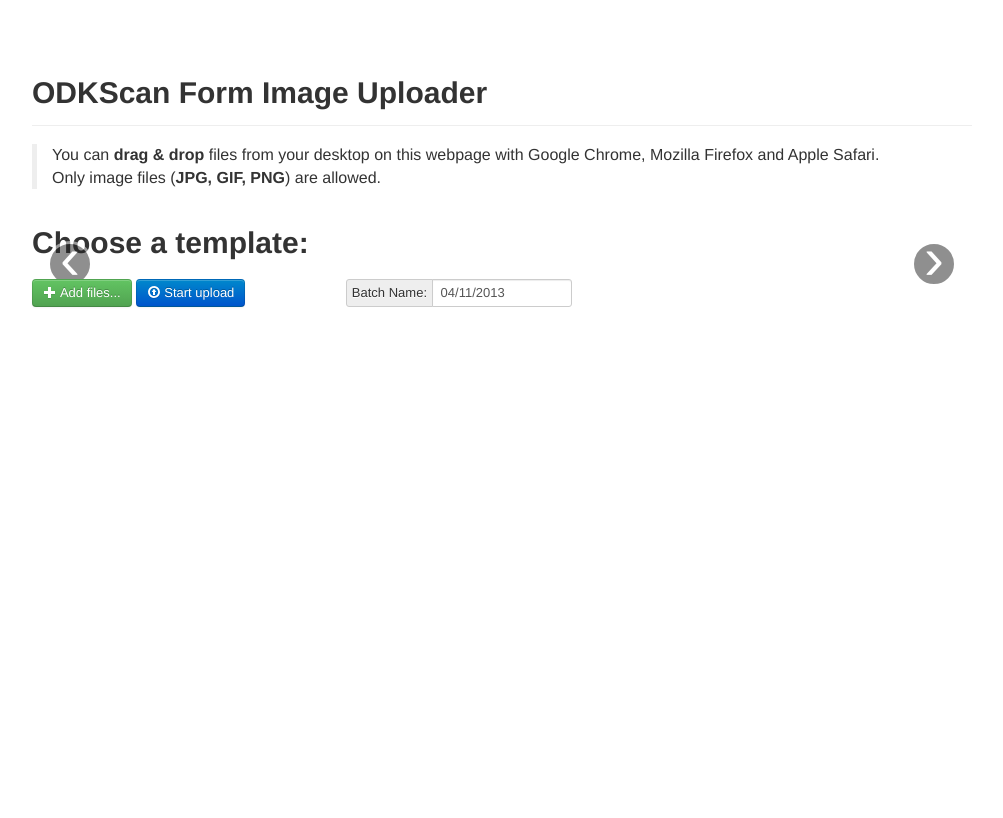
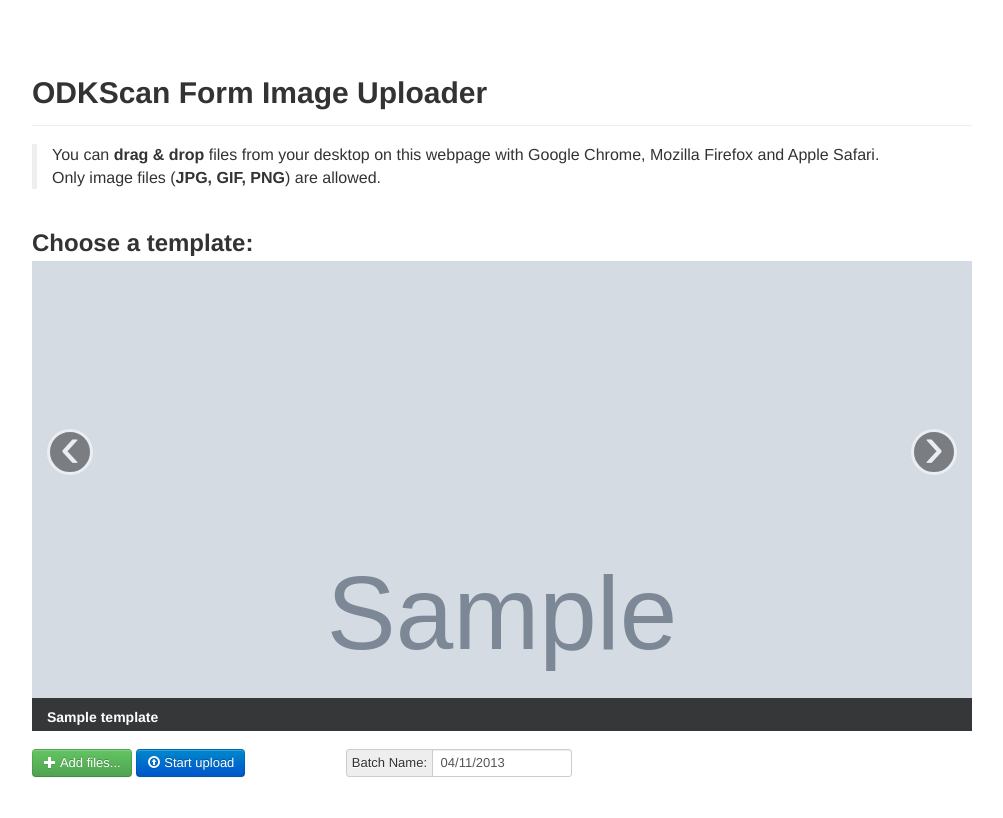
Before and after one commit to nathanathan/ODKScan_webapp, a Django app: template templates/uploader.html in a window 1280 px wide. Shown: the whole page, without its empty margins (138-1141 px from the left). Before the commit the page ends 307 px from the top, so only its background shows below. Run offline with Django 3.2, Linux system fonts and the light colour scheme; the template is opened without the code that fills it: most values are stand-ins (such as "Sample title", 1, 10 or a date in 2020); grey boxes marked "Sample" are stand-in pictures; some libraries are stand-ins or nearby versions.

Commit message:
Working on upload interface

```diff
--- a/templates/index.html
+++ b/templates/index.html
@@ -69,6 +69,10 @@
           <h2>Templates</h2>
           <p>View your templates and add new ones.</p>
           <p><a href="admin/ODKScan_webapp/template/" class="btn">Open »</a></p>
+
+          <h2>Batch Image Uploader</h2>
+          <p>Upload large batches of form images at once.</p>
+          <p><a href="uploader/" class="btn">Open »</a></p>
         </div>
 
         <div class="span6">
--- a/templates/uploader.html
+++ b/templates/uploader.html
@@ -18,7 +18,7 @@
     padding-bottom: 50% ; /* % of width, defines aspect ratio*/
 
     background-repeat: no-repeat;
-    background-position: center center;
+    background-position: top center;
     background-size: cover;
 }
 </style>
@@ -34,11 +34,11 @@
     </blockquote>
     <br>
 
-    <h1>Choose a template:</h1>
+    <h2>Choose a template:</h2>
     <div id="myCarousel" class="carousel slide" data-interval="false">
     <div class="carousel-inner">
     {% for template in templates %}
-      <div class="item" data-name="{{template.name}}">
+      <div class="item{% if forloop.first %} active{% endif %}" data-name="{{template.name}}">
         <div class="ratio" style="background-image:url('{{template.image.url}}')" ></div>
         <div class="carousel-caption">
           <h4>{{template.name}}</h4>
@@ -49,7 +49,6 @@
     <a class="left carousel-control" href="#myCarousel" data-slide="prev">&lsaquo;</a>
     <a class="right carousel-control" href="#myCarousel" data-slide="next">&rsaquo;</a>
     </div>
-
 
 
     <!-- The file upload form used as target for the file upload widget -->
@@ -105,8 +104,8 @@
             var uploadFunction = function() {
                 data.context.text('Uploading...');
                 data.formData = {
-                    example: $('.item.active').data('name'),
-                    batchName: $('.batchName').val()
+                    template: $('.item.active').data('name'),
+                    batch: $('.batchName').val()
                 };
                 data.submit();
                 $('body').off('click', '.upload-everything', uploadFunction);
```
Also changed, not shown: views.py (+2 -28 lines).
